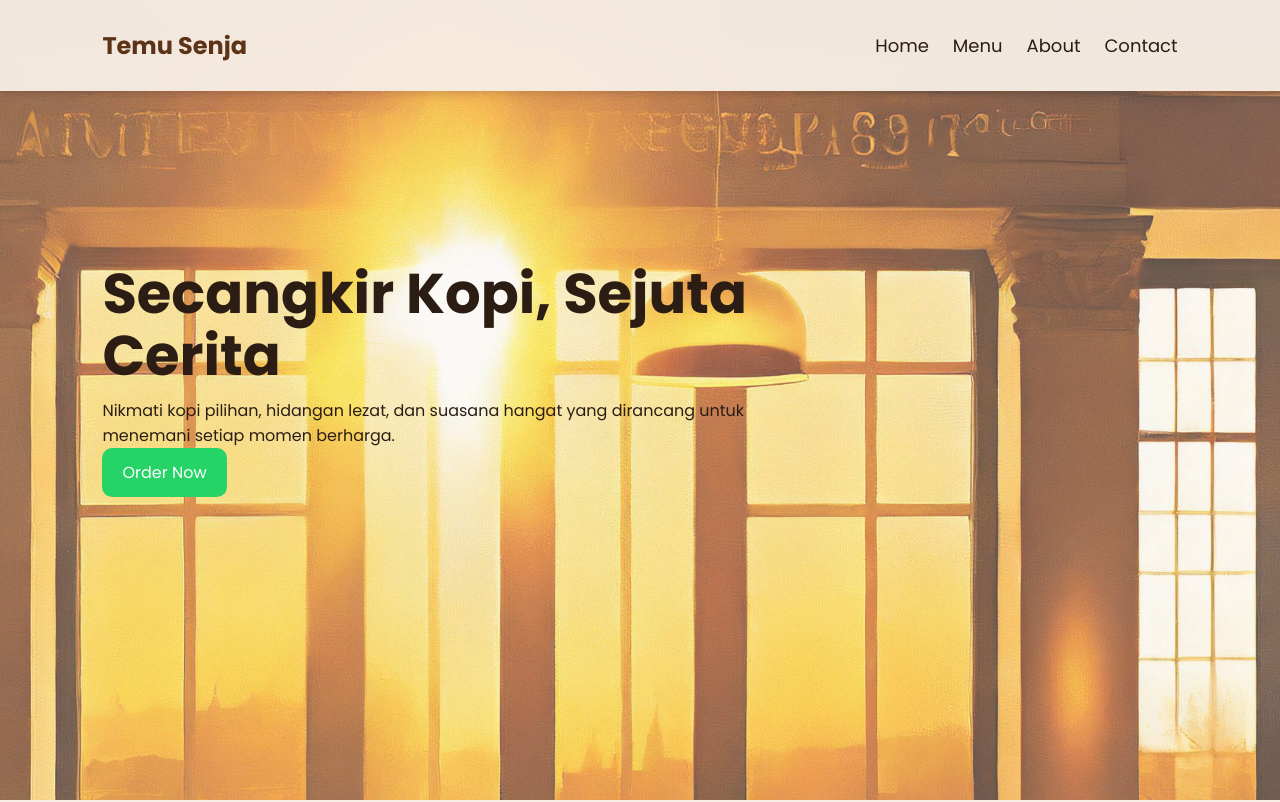
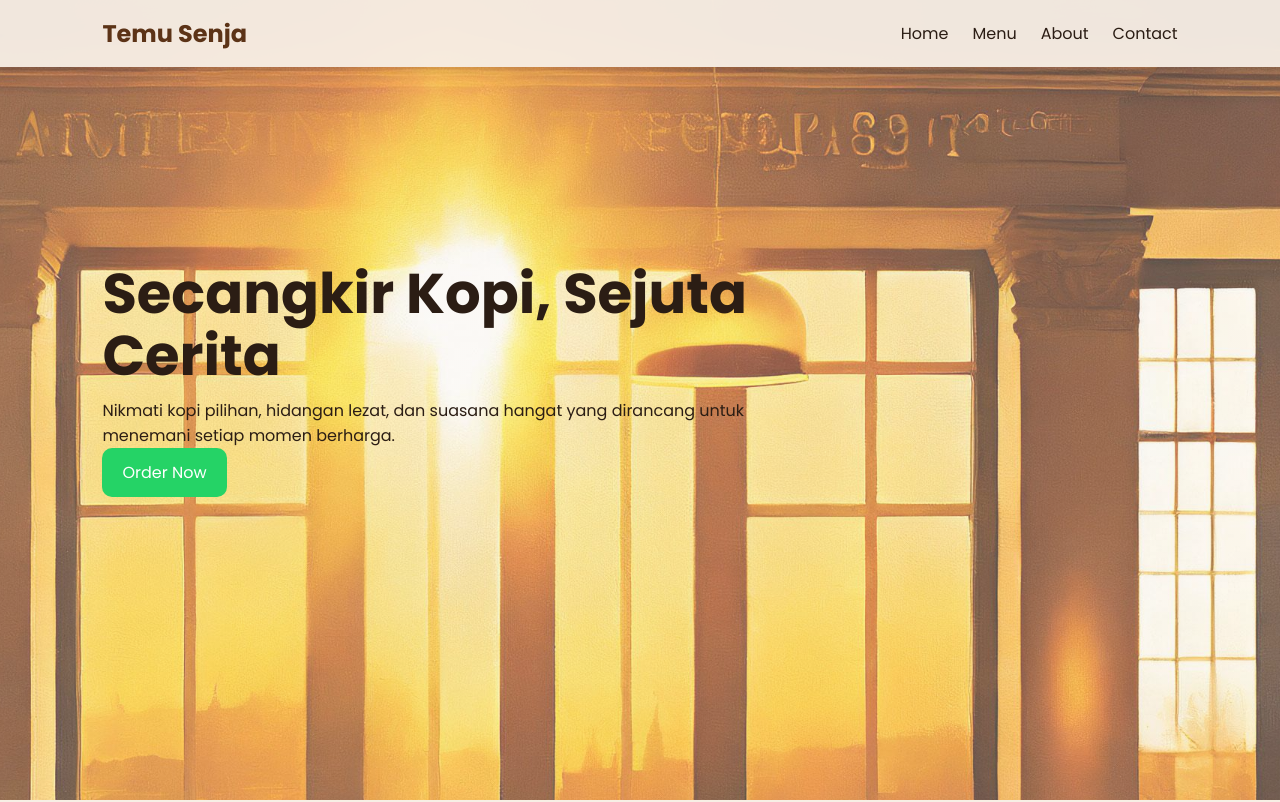
Before and after one commit to ameliaafrilap/cafe-landing-page, a plain HTML site: page index.html in a window 1280 px wide. Shown: the top 802 px of the page. Drawn offline with Linux system fonts and the light colour scheme.

Commit message:
Perkecil navbar

```diff
--- a/style.css
+++ b/style.css
@@ -40,7 +40,7 @@ nav {
   display: flex;
   justify-content: space-between;
   align-items: center;
-  padding: 28px 8%;
+  padding: 16px 8%;
 }
 nav a {
   text-decoration: none;
@@ -53,6 +53,7 @@ nav a:hover {
 
 nav h2 {
   color: #5c3317;
+  font-size: 24px;
 }
 
 nav ul {
@@ -62,7 +63,7 @@ nav ul {
 }
 
 nav li {
-  font-size: 18px;
+  font-size: 16px;
   cursor: pointer;
 }
 
```
